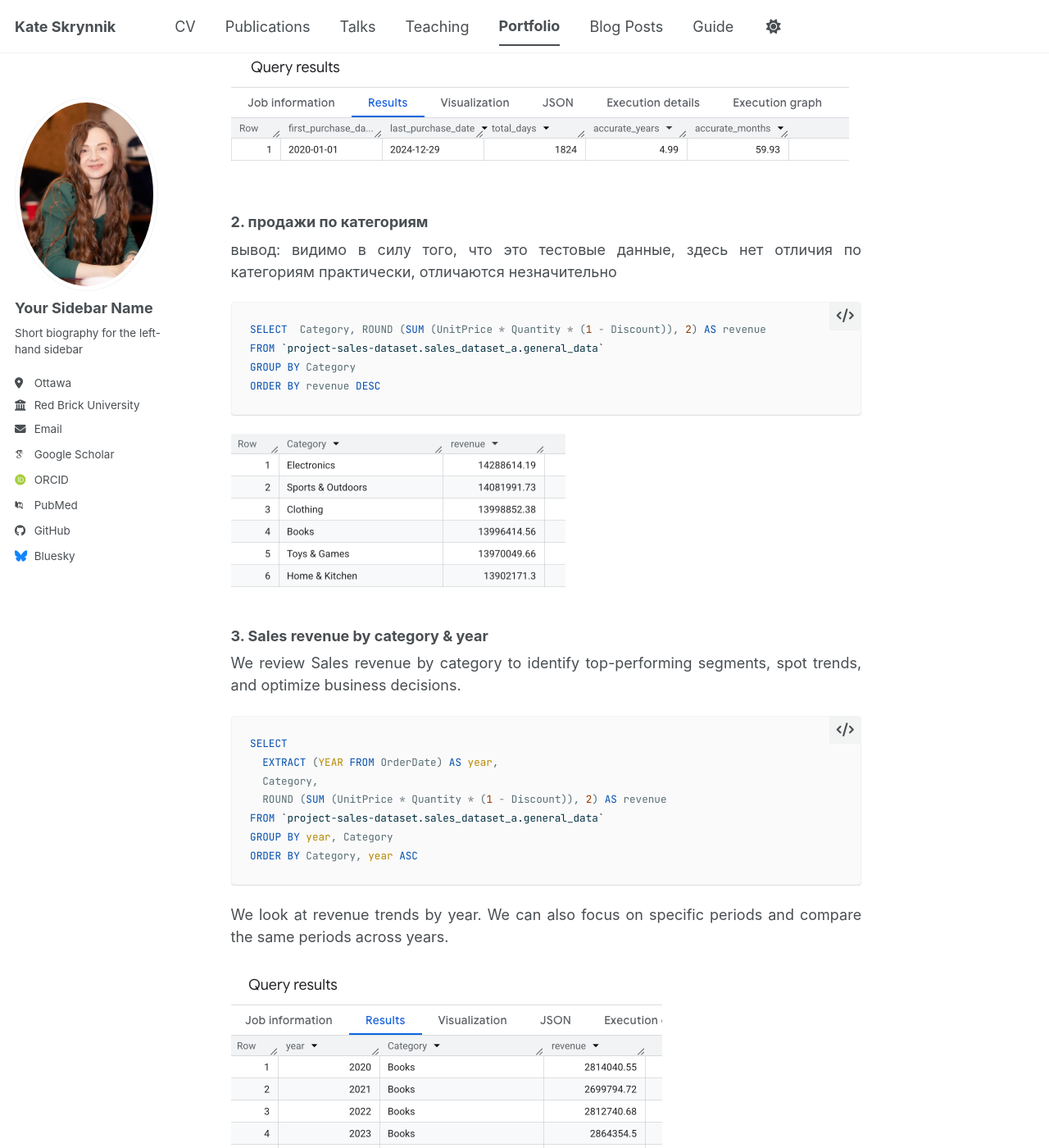
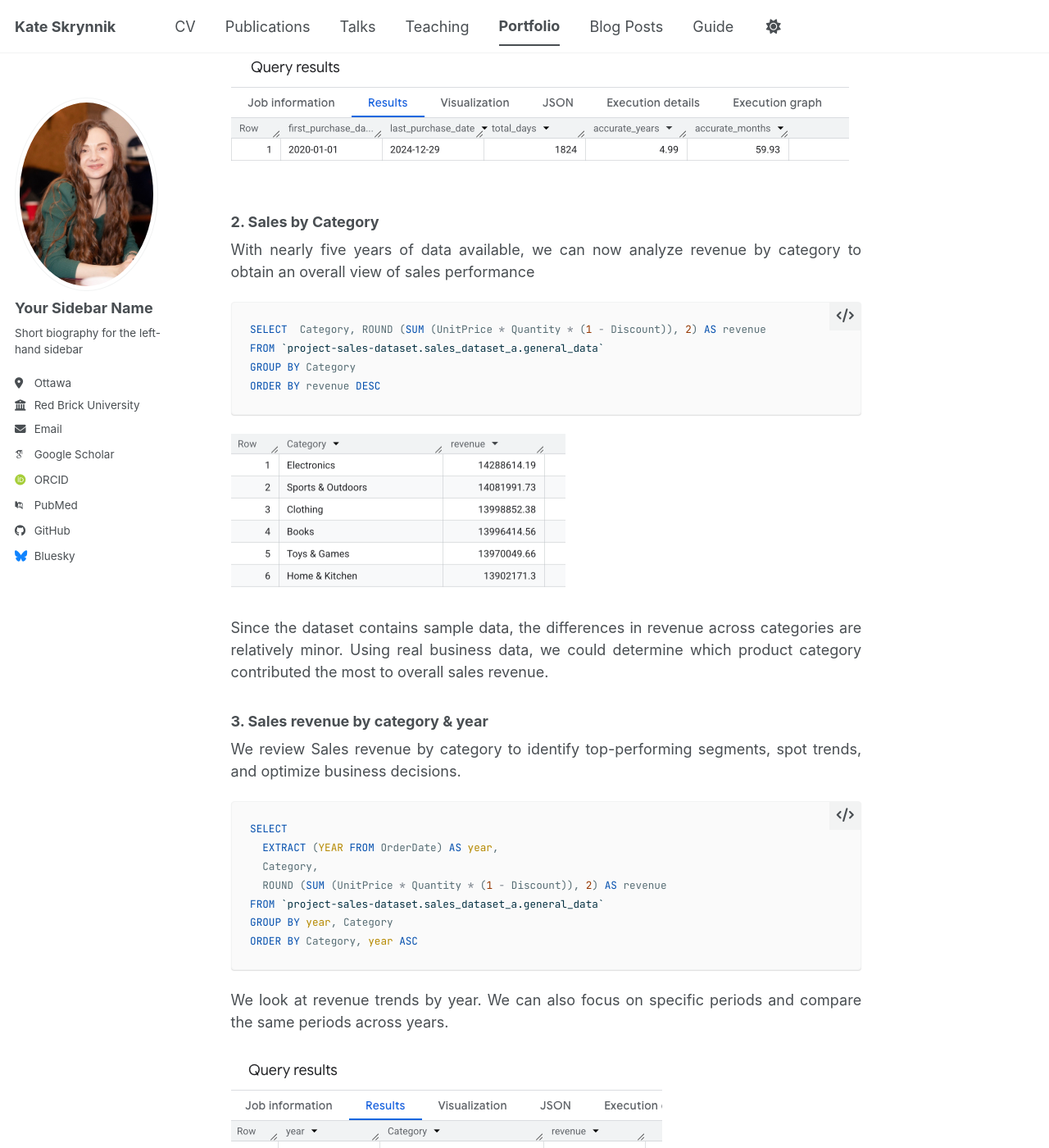
Before and after one commit to katevision/KateS, a Jekyll site: the page built from _portfolio/portfolio-2.md, in a window 1280 px wide and 1400 px high, scrolled down 2810 px. Shown: the whole window at 82% size. Built offline with Jekyll 4.4.1, drawn with Linux system fonts in a browser that asks for light colours; some web fonts are replaced; a script bundle is joined from its source files by our own code; library files that are not in the unit come from our copies; some of the changed text lies outside the part shown.

Commit message:
Update portfolio-2.md

````diff
--- a/_portfolio/portfolio-2.md
+++ b/_portfolio/portfolio-2.md
@@ -84,8 +84,9 @@ FROM `project-sales-dataset.sales_dataset_a.general_data`
 
 <img src="{{ site.baseurl }}/images/check_years_month_date.png">
 
-### 2.  продажи по категориям
-вывод: видимо в силу того, что это тестовые данные, здесь нет отличия по категориям практически, отличаются незначительно
+### 2.  Sales by Category
+
+With nearly five years of data available, we can now analyze revenue by category to obtain an overall view of sales performance
 
 ```sql
 SELECT  Category, ROUND (SUM (UnitPrice * Quantity * (1 - Discount)), 2) AS revenue
@@ -95,6 +96,7 @@ ORDER BY revenue DESC
 ```
 <img src="{{ site.baseurl }}/images/category_sales.png">
 
+Since the dataset contains sample data, the differences in revenue across categories are relatively minor. Using real business data, we could determine which product category contributed the most to overall sales revenue.
 
 ### 3. Sales revenue by category & year
 
````
